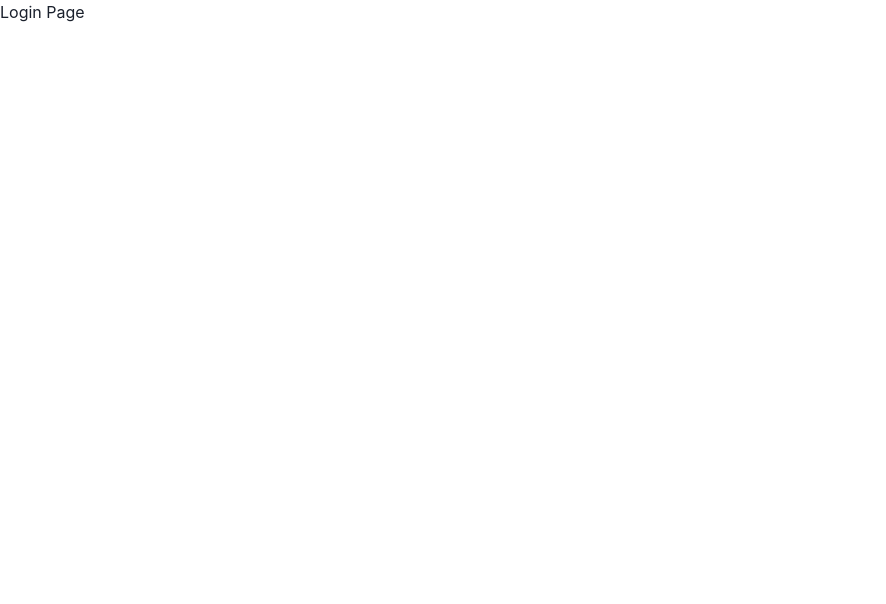
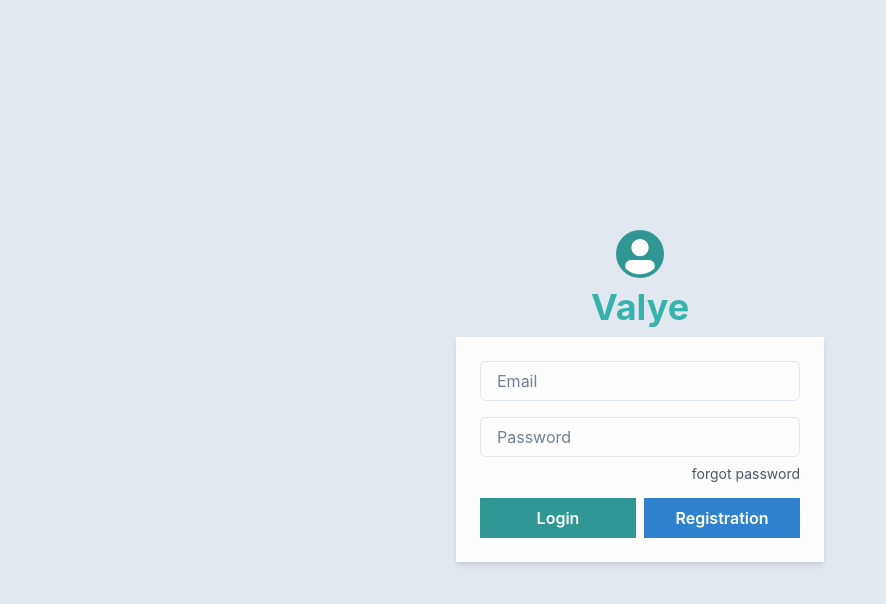
Before and after one commit to hjklchan/valyek, a React (Vite) app: page /login in a window 1280 px wide. Shown: the top 604 px of the page, without its empty margins (0-886 px from the left). Built offline with nearby package versions, Linux system fonts and the light colour scheme.

Commit message:
completed login page and other things

```diff
--- a/src/api/auth/index.d.ts
+++ b/src/api/auth/index.d.ts
@@ -1,7 +1,7 @@
 
 // sign-in request structure
 export type SignInRequest = {
-    username: string;
+    email: string;
     password: string;
 };
 
--- a/src/pages/auth/login.tsx
+++ b/src/pages/auth/login.tsx
@@ -1,6 +1,103 @@
+import {
+    Flex,
+    Stack,
+    Avatar,
+    Heading,
+    Box,
+    FormControl,
+    InputGroup,
+    Input,
+    Button,
+    FormHelperText,
+    Link,
+    HStack,
+} from "@chakra-ui/react";
+import { signIn } from "@/store/features/auth.slice";
+import { useAppDispatch } from "@/store"
+import { useRef, useState } from "react";
+import { SignInRequest } from "@/api/auth";
 
 const Login = () => {
-    return <>Login Page</>
+    const dispatch = useAppDispatch();
+    const [email, setEmail] = useState<string>("")
+    const [password, setPassword] = useState<string>("")
+    const onEmailChange = (e: React.ChangeEvent<HTMLInputElement>) => setEmail(e.target.value);
+    const onPasswordChange = (e: React.ChangeEvent<HTMLInputElement>) => setPassword(e.target.value);
+    const doLogin = () => {
+        dispatch(signIn({ email, password }))
+    };
+    const doRegistration = () => {
+        console.log("click registration button");
+    };
+
+    return <Flex
+        flexDirection="column"
+        width="100wh"
+        height="100vh"
+        backgroundColor="gray.200"
+        justifyContent="center"
+        alignItems="center"
+    >
+        <Stack
+            flexDir="column"
+            mb="2"
+            justifyContent="center"
+            alignItems="center"
+        >
+            <Avatar bg="teal.500" />
+            <Heading color="teal.400">Valye</Heading>
+            <Box minW={{ base: "90%", md: "368px" }}>
+                <form>
+                    <Stack
+                        spacing={4}
+                        p="1.5rem"
+                        backgroundColor="whiteAlpha.900"
+                        boxShadow="md"
+                    >
+                        <FormControl>
+                            <InputGroup>
+                                {/*<InputLeftElement pointerEvents="none">*/}
+                                <Input type="email" onChange={e => onEmailChange(e)} placeholder="Email" />
+                                {/*</InputLeftElement pointerEvents="none">*/}
+                            </InputGroup>
+                        </FormControl>
+                        <FormControl>
+                            <InputGroup>
+                                {/*<InputLeftElement pointerEvents="none">*/}
+                                <Input type="password" onChange={e => onPasswordChange(e)} placeholder="Password" />
+                                {/*</InputLeftElement pointerEvents="none">*/}
+                            </InputGroup>
+                            <FormHelperText textAlign="right">
+                                <Link>forgot password</Link>
+                            </FormHelperText>
+                        </FormControl>
+                        <HStack>
+                            <Button
+                                borderRadius={0}
+                                type="button"
+                                variant="solid"
+                                colorScheme="teal"
+                                width="full"
+                                onClick={() => doLogin()}
+                            >
+                                Login
+                            </Button>
+                            <Button
+                                borderRadius={0}
+                                type="button"
+                                variant="solid"
+                                colorScheme="blue"
+                                width="full"
+                                onClick={() => doRegistration()}
+                            >
+                                Registration
+                            </Button>
+                        </HStack>
+                    </Stack>
+                </form>
+            </Box>
+        </Stack>
+    </Flex>
 }
 
 export default Login;
--- /dev/null
+++ b/src/utils/netx/configuration.ts
@@ -0,0 +1,6 @@
+import { AxiosError } from "axios";
+import { ResponseType } from "./index.d"
+
+export const configureResponseError = (error: AxiosError<ResponseType<any>>) => {
+    // TODO handle response error logic...
+}
--- a/src/utils/netx/request.ts
+++ b/src/utils/netx/request.ts
@@ -1,4 +1,5 @@
 import axios, { InternalAxiosRequestConfig, AxiosRequestConfig, AxiosResponse, AxiosError, } from "axios";
+import { configureResponseError } from "./configuration";
 import { ResponseType } from "./index.d";
 
 // create axios instance
@@ -22,12 +23,7 @@ instance.interceptors.response.use(
     },
     (error: AxiosError<ResponseType<any>>) => {
         // Handle server network error
-        if (error.code === AxiosError.ERR_NETWORK) {
-        }
-        // Handle app error
-        if (error.response != undefined) {
-            let { data, status } = error.response;
-        }
+        configureResponseError(error);
         Promise.reject(error);
     }
 );
--- a/tsconfig.json
+++ b/tsconfig.json
@@ -16,7 +16,7 @@
     "noEmit": true,
     "jsx": "react-jsx",
     "paths": {
-      "@/*": ["./src/*"],
+      "@/*": ["./src/*"]
     }
   },
   "include": ["src"],
```
